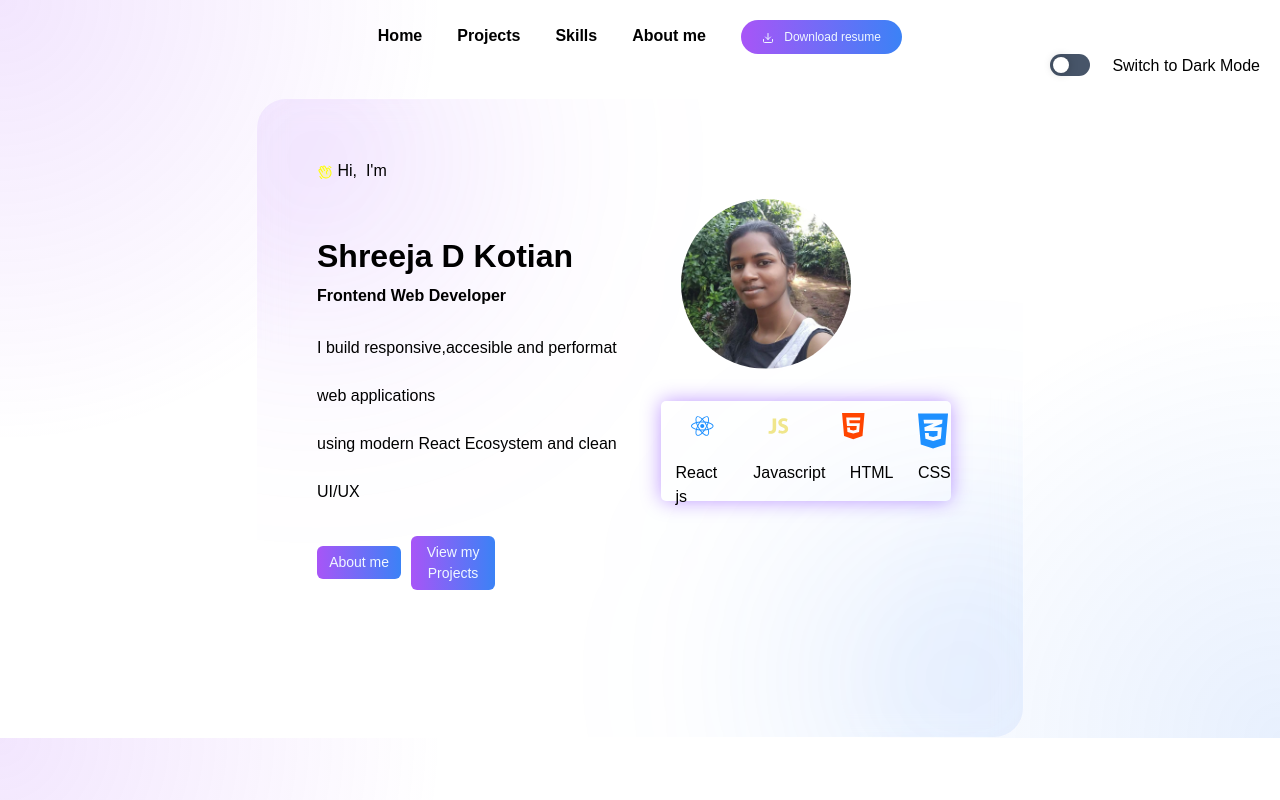
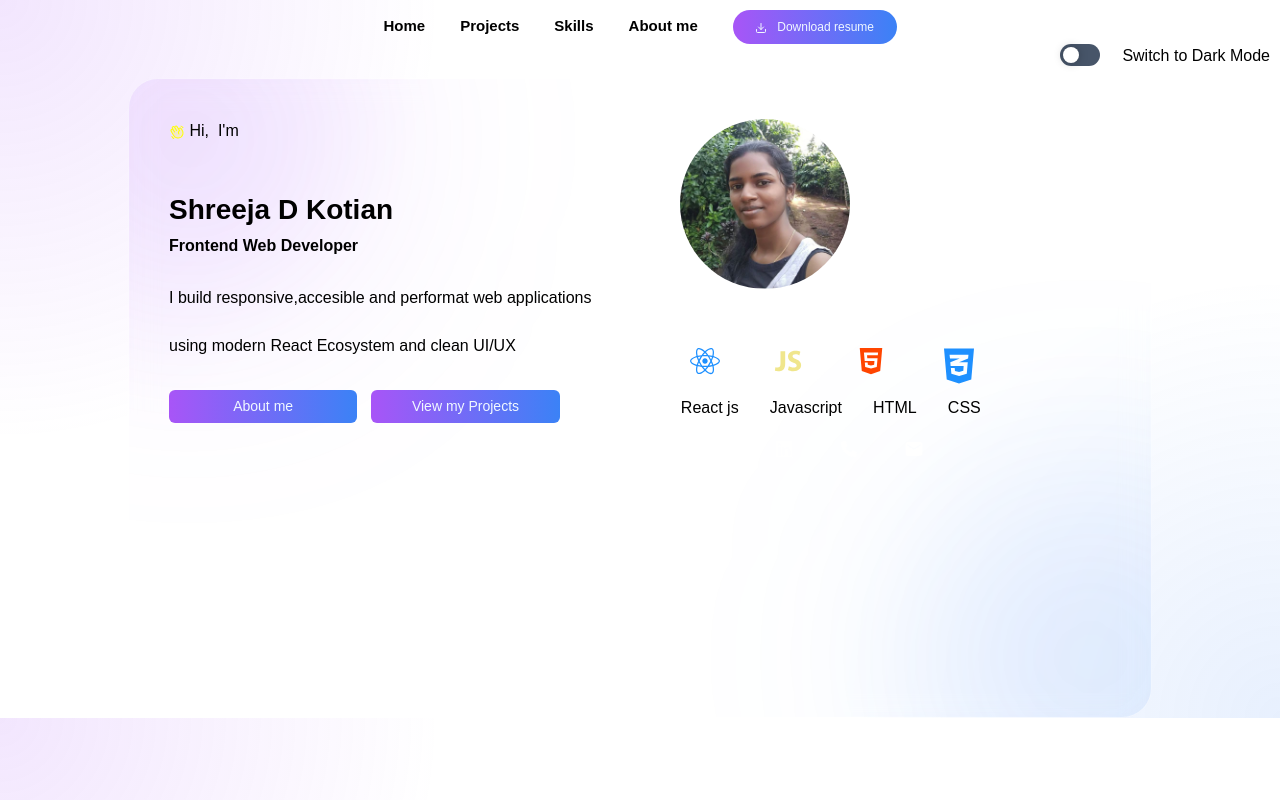
Before and after one commit to Shreejad123/shreeja_portfolio, a React (Vite) app: page / in a window 1280 px wide. Built offline with nearby package versions, Linux system fonts and the light colour scheme.

Commit message:
Updated landing page styling

```diff
--- a/src/App.jsx
+++ b/src/App.jsx
@@ -13,6 +13,7 @@ import { FaGithub } from "react-icons/fa6";
 import { FaLinkedin } from "react-icons/fa";
 import { FaPhone } from "react-icons/fa6";
 import { MdEmail } from "react-icons/md";
+import Projects from "./components/projects";
 function App() {
   return (
     <>
@@ -73,28 +74,28 @@ function App() {
               <span className={styles.tech}>CSS</span>
             </div>
           </div>
-        </div>
           <div className={styles.comunicationContainer}>
             <a
               href="https://github.com/Shreejad123"
               target="_blank"
               rel="noopener noreferrer"
             >
-            <FaGithub className={styles.comunication} />
+              <FaGithub size={20} className={styles.comunication} />
             </a>
             <a
               href="https://www.linkedin.com/in/shreeja-d-kotian-b4639a286/"
               target="_blank"
               rel="noopener noreferrer"
             >
-            <FaLinkedin className={styles.comunication} />
+              <FaLinkedin size={20} className={styles.comunication} />
             </a>
             <a href="tel:+91 9483350641">
               <FaPhone className={styles.comunication} />
             </a>
             <a href="mailto:shreejadkotian00@gmail.com">
-            <MdEmail className={styles.comunication} />
+              <MdEmail size={20} className={styles.comunication} />
             </a>
+          </div>
         </div>
       </div>
     </>
--- a/src/App.module.css
+++ b/src/App.module.css
@@ -47,10 +47,10 @@ body {
   position: relative;
 
   height: 80vh;
-  width: 60%;
+  width: 80%;
 
   display: grid;
-  grid-template-columns: 1.6fr 1.2fr;
+  grid-template-columns: 1.3fr 1.2fr;
 
   border-radius: 30px;
 
@@ -62,14 +62,16 @@ body {
 
   overflow: hidden;
 
-  padding: 40px;
+  padding: 20px;
 
   transition: all 0.3s ease;
 }
+.comunicationContainer {
+  margin-left: auto;
+}
 .comunication {
-  margin-left: 2%;
-  width: 50px;
-  height: 40%;
+  margin-left: 10%;
+
   color: white;
 }
 /* GLOW EFFECTS */
@@ -131,10 +133,6 @@ body {
   transform: translateY(-8px);
 
   border-color: rgba(59, 130, 246, 0.5);
-
-  box-shadow:
-    0 0 40px rgba(59, 130, 246, 0.15),
-    0 0 80px rgba(168, 85, 247, 0.1);
 }
 
 /* LEFT SECTION */
@@ -212,8 +210,6 @@ body {
 
 .primaryButton:hover {
   transform: translateY(-4px);
-
-  box-shadow: 0 0 30px rgba(168, 85, 247, 0.3);
 }
 
 .secondaryButton {
@@ -246,7 +242,7 @@ body {
   width: 90%;
   height: 100px;
   border-radius: 5px;
-  box-shadow: 0 0 20px rgba(98, 0, 255, 0.4);
+
   animation: 1.5s fadeInUp;
 }
 @keyframes fadeInUp {
@@ -270,9 +266,6 @@ body {
 .imageContainer {
   /* display: flex; */
   align-items: center;
-  gap: 15px;
-
-  margin-top: 40px;
 }
 
 .icons {
@@ -295,7 +288,6 @@ body {
 
   cursor: pointer;
 }
-
 .icons:hover {
   transform: translateY(-5px);
 
@@ -320,7 +312,6 @@ body {
   position: absolute;
 
   right: 20px;
-  top: 50%;
 
   transform: translateY(-50%);
 
--- a/src/components/home.jsx
+++ b/src/components/home.jsx
@@ -12,11 +12,11 @@ function Home() {
         <p>
           <PiHandWavingDuotone className={styles.handicon} /> Hi, &nbsp;I'm
         </p>
-        <h2 className={styles.header}>
+        <h3 className={styles.header}>
           <b>
             <br></br>Shreeja D Kotian
           </b>
-        </h2>
+        </h3>
         <p className={styles.paragraph}>
           <b>Frontend Web Developer</b>
         </p>
--- a/src/components/home.module.css
+++ b/src/components/home.module.css
@@ -43,7 +43,7 @@ body {
   box-shadow: 4px 4px 10px rgba(0, 0, 0, 0.3);
 }
 .customBtn {
-  width: 26%;
+  width: 40%;
   margin-right: 3%;
   margin-bottom: 20px;
   background: linear-gradient(to right, #a855f7, #3b82f6);
@@ -62,6 +62,7 @@ body {
 }
 .lines {
   line-height: 3;
+  font-size: 10px;
 }
 
 @media only screen and (max-width: 600px) {
--- a/src/navBar.module.css
+++ b/src/navBar.module.css
@@ -1,11 +1,11 @@
 .iconsContainer {
-  margin: 20px;
+  margin: 10px;
   text-align: center;
   cursor: pointer;
 }
 .icons {
   margin-right: 35px;
-  font-size: 16px;
+  font-size: 15px;
   font-weight: 600;
 }
 .icons:hover {
```
Lines whose indentation alone changed are shown as unchanged.
